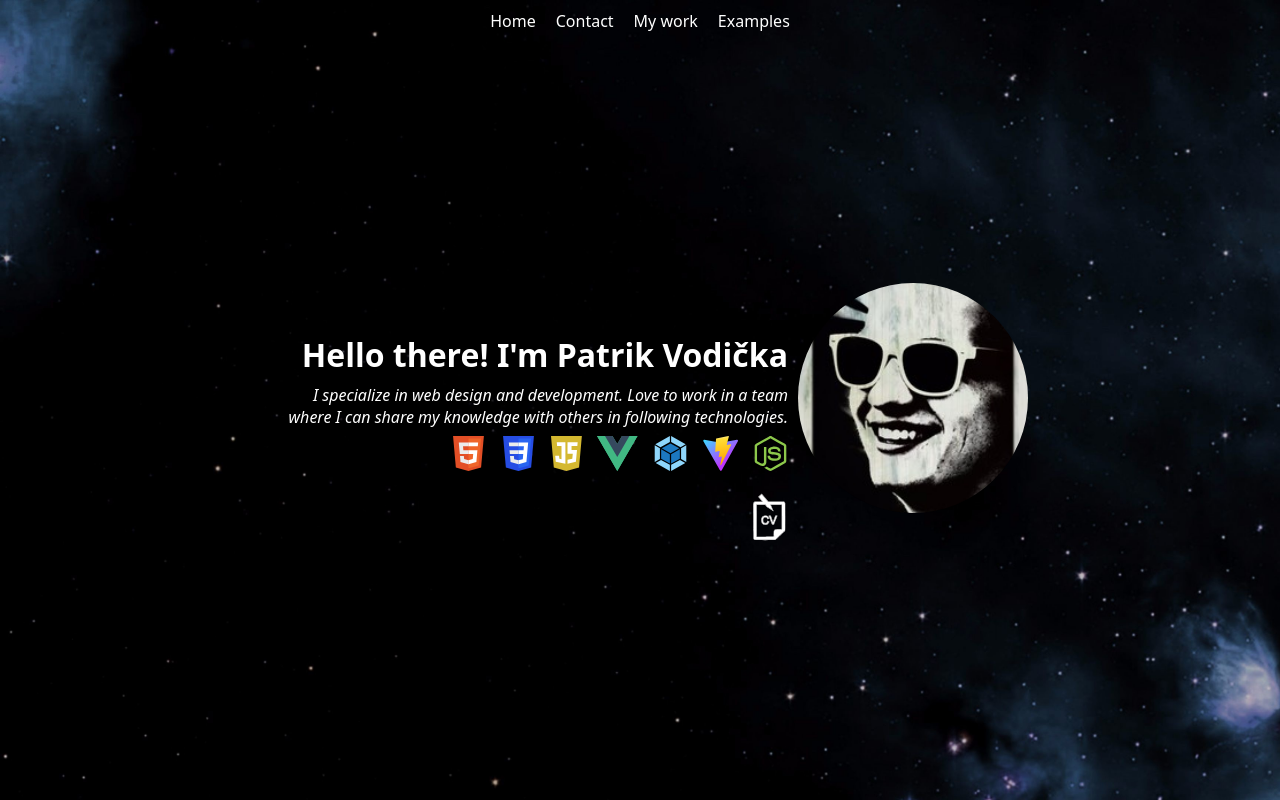
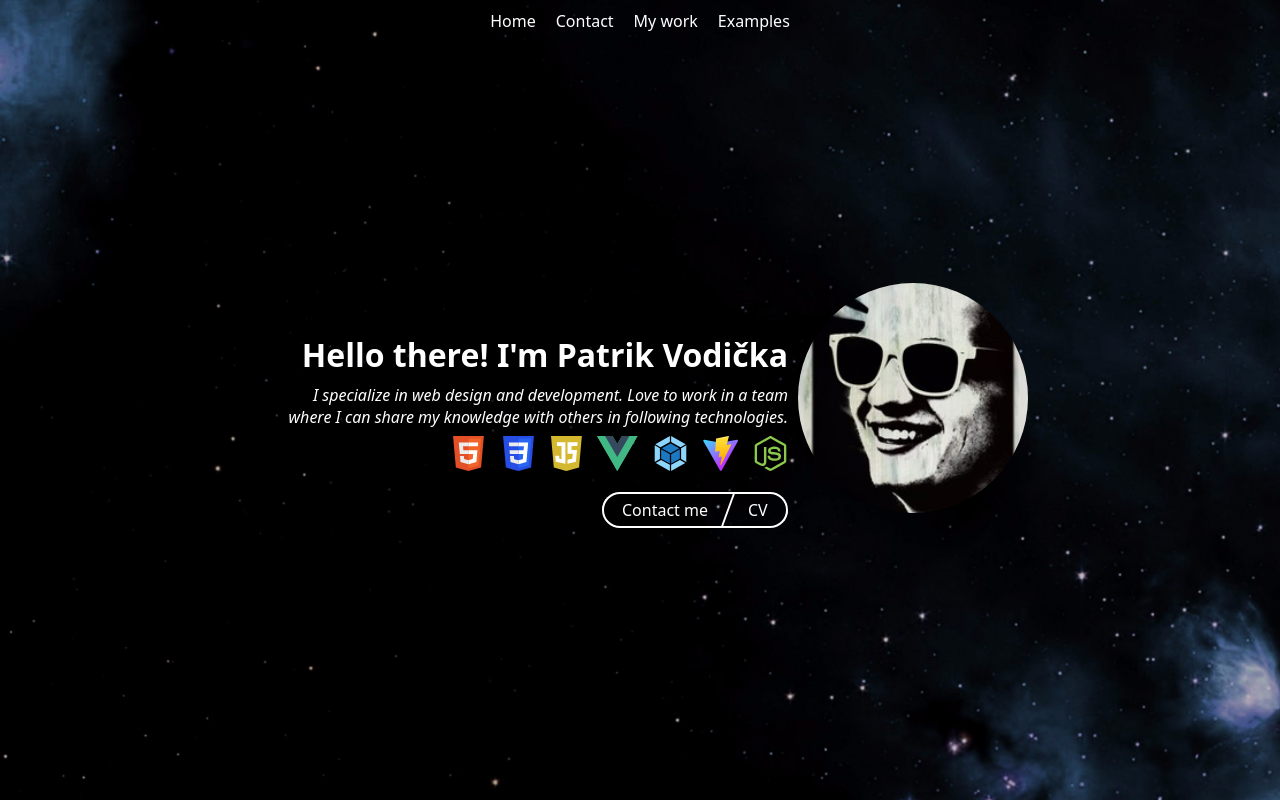
Before and after one commit to PatrikVodicka/web-bio, a Vue app: page / in a window 1280 px wide. Built offline with nearby package versions, Linux system fonts and the light colour scheme.

Commit message:
CTA button update

```diff
--- a/src/components/NavMenu.vue
+++ b/src/components/NavMenu.vue
@@ -11,7 +11,7 @@
   </nav>
 </template>
 
-<style scoped lang="scss">
+<style lang="scss" scoped>
 a {
   color: $white;
   text-decoration: none;
--- /dev/null
+++ b/src/components/SlicedButton.vue
@@ -0,0 +1,96 @@
+<script setup>
+import { defineProps } from 'vue'
+const props = defineProps({
+  btnHref1: {
+    type: String,
+    default: '',
+  },
+  btnTo1: {
+    type: String,
+    default: '',
+  },
+  btnText1: {
+    type: String,
+    default: '',
+  },
+  btnHref2: {
+    type: String,
+    default: '',
+  },
+  btnTo2: {
+    type: String,
+    default: '',
+  },
+  btnText2: {
+    type: String,
+    default: '',
+  },
+})
+</script>
+
+<template>
+  <span class="sliced-button">
+    <component
+      class="btn1"
+      :is="btnHref1 ? 'a' : 'router-link'"
+      :to="btnTo1 || undefined"
+      :href="btnHref1 || btnTo1"
+      :target="btnHref1 ? '_blank' : undefined"
+    >
+      <span
+        v-text="btnText1"
+      />
+    </component>
+    <component
+      class="btn2"
+      :is="btnHref2 ? 'a' : 'router-link'"
+      :to="btnTo2 || undefined"
+      :href="btnHref2 || btnTo2"
+      :target="btnHref2 ? '_blank' : undefined"
+    >
+      <span
+        v-text="btnText2"
+      />
+    </component>
+  </span>
+</template>
+
+<style lang="scss" scoped>
+$sliced-button-border-width: 2px;
+
+.sliced-button {
+  display: inline-block;
+  border-radius: 9999px;
+  overflow: hidden;
+  box-shadow: inset 0 0 0 $sliced-button-border-width $white;
+  line-height: 1;
+}
+
+[class^=btn] {
+  position: relative;
+  display: inline-block;
+  padding: 10px 20px;
+  color: $white;
+  transform: skew(-20deg);
+  transition: background-color 0.15s ease-in, color 0.15s ease-in;
+
+  > span {
+    display: inline-block;
+    transform: skew(20deg);
+  }
+
+  &:hover {
+    text-decoration: none;
+    color: $sw-yellow;
+    background-color: adjust-color($sw-blue, $alpha: -0.6);
+  }
+}
+
+.btn1 {
+  box-shadow: 0 0 0 $sliced-button-border-width * 0.5 $white;
+}
+
+.btn2 {
+  box-shadow: 0 0 0 $sliced-button-border-width * 0.5 $white;
+}
+</style>
--- a/src/views/HomeView.vue
+++ b/src/views/HomeView.vue
@@ -7,7 +7,7 @@
 import Vite from '@/assets/img/logo/tech/vite.svg?skipsvgo'
 import NodeJS from '@/assets/img/logo/tech/nodejs.svg?skipsvgo'
 
-import CV from '@/assets/img/icon/CV.svg'
+import SlicedButton from '@/components/SlicedButton.vue'
 </script>
 
 <template>
@@ -29,15 +29,13 @@
           <Vite />
           <NodeJS />
         </div>
-        <a
-          class="cv-link mt-3"
-          href="/CV_Patrik_Vodicka.pdf"
-          target="_blank"
-        >
-          <CV
-            class="cv-link__icon"
-          />
-        </a>
+        <SlicedButton
+          btn-to1="/contact"
+          btn-text1="Contact me"
+          btn-href2="/CV_Patrik_Vodicka.pdf"
+          btn-text2="CV"
+          class="cta my-3"
+        />
       </div>
       <div class="order-1 order-md-2 col-12 col-md-4 col-lg-3 col-xl-2 my-4 m-md-0 align-self-end align-self-md-center pe-lg-0">
         <img
@@ -63,22 +61,14 @@
   }
 }
 
-.cv-link {
+.cta {
   display: inline-block;
   opacity: 0;
-  animation: fadeIn 1s 3s ease-out forwards;
+  animation: fadeIn 1s 2s ease-out forwards;
 
   @include media-breakpoint-up(md) {
     position: absolute;
     right: 12px;
-  }
-
-  &__icon {
-    $size: 50px;
-
-    width: $size;
-    height: $size;
-    fill: $white;
   }
 }
 
```
